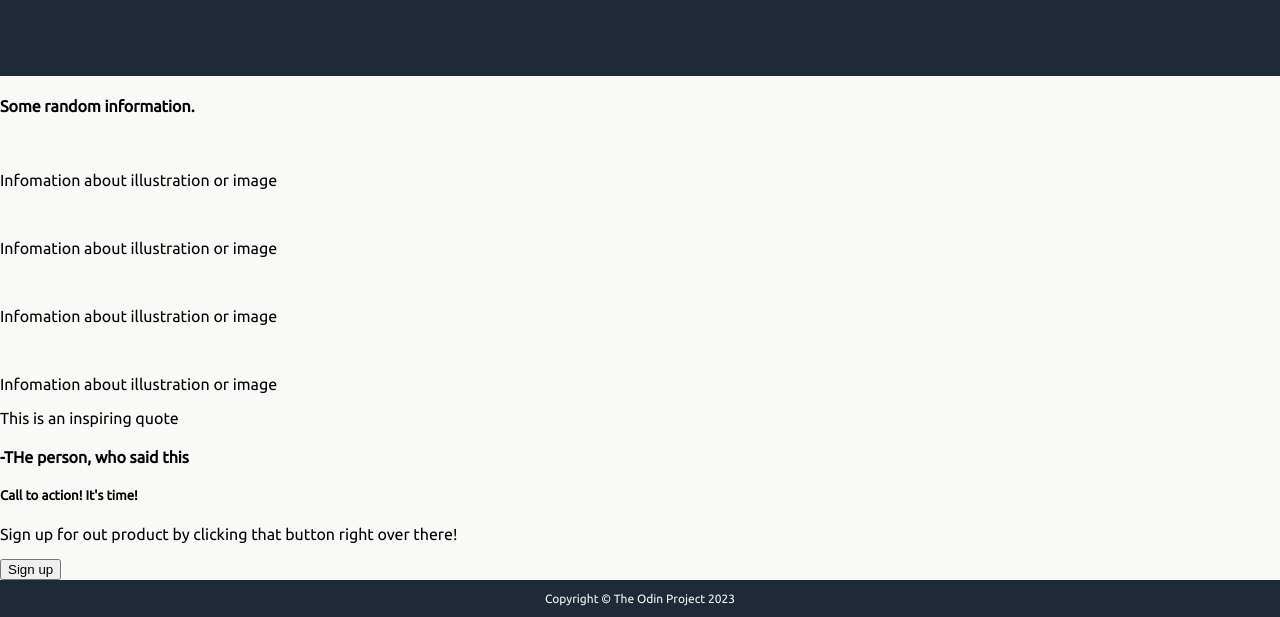
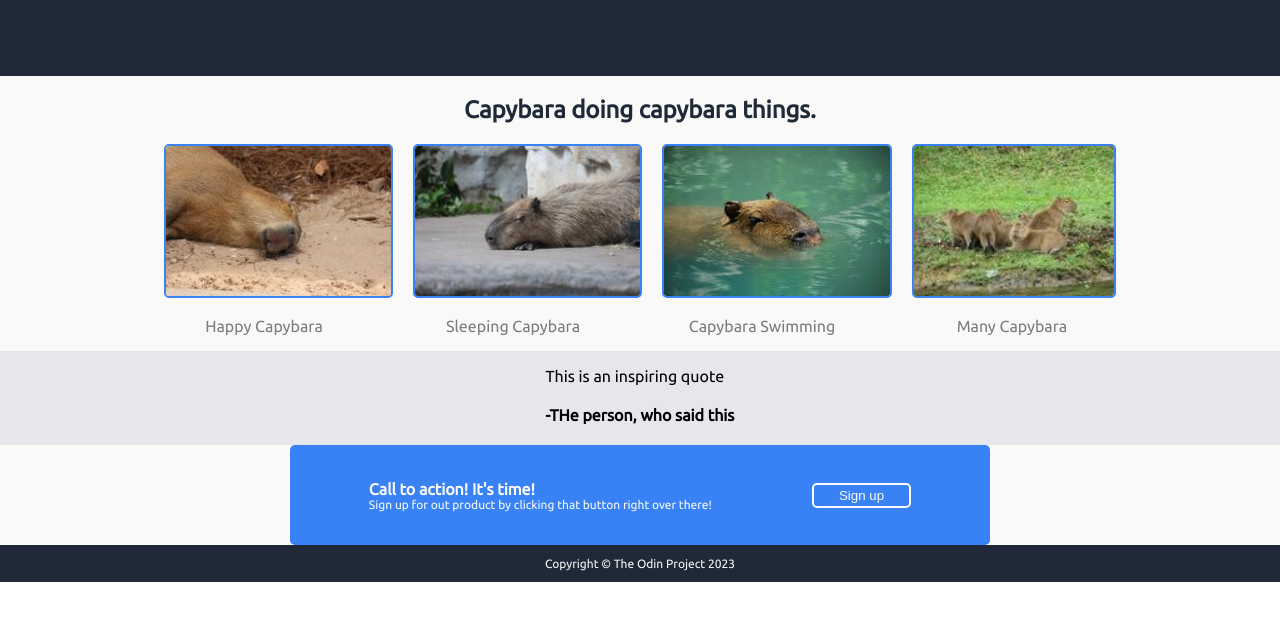
Before and after one commit to FloppyCacti/TOP-Landing-Page, a plain HTML site: page index.html in a window 1280 px wide. Shown: the part 274-891 px from the top of the page. After the commit the page ends 856 px from the top, so only its background shows below. Drawn offline with Linux system fonts and the light colour scheme.

Commit message:
Add middle content and capybara images

```diff
--- a/index.html
+++ b/index.html
@@ -23,7 +23,7 @@
         </div>
         <div class="bottom">
             <div class="left-links">
-                <h1>This website is awesome</h1>
+                <h1>This website is about Capybara</h1>
                 <p>This website has some subtext that goes here under the main title. Its a smaller font and the color is lower contrast</p>
                 <button>sign up</button>
             </div>
@@ -35,23 +35,23 @@
     </div>
     <div class="content">
         <div class="information">
-            <h4>Some random information.</h4>
-            <div>
+            <h2>Capybara doing capybara things.</h4>
+            <div class="images">
                 <div class="images-info">
-                    <img>
-                    <p>Infomation about illustration or image</p>
+                    <img src="images/happy-capybara.jpg">
+                    <p>Happy Capybara</p>
                 </div>
                 <div class="images-info">
-                    <img>
-                    <p>Infomation about illustration or image</p>
+                    <img src="images/sleeping-capybara.jpg">
+                    <p>Sleeping Capybara</p>
                 </div>
                 <div class="images-info">
-                    <img>
-                    <p>Infomation about illustration or image</p>
+                    <img src="images/swim-capybara.jpg">
+                    <p>Capybara Swimming</p>
                 </div>
                 <div class="images-info">
-                    <img>
-                    <p>Infomation about illustration or image</p>
+                    <img src="images/many-capybara.jpg">
+                    <p>Many Capybara</p>
                 </div>
             </div>
         </div>
@@ -62,11 +62,11 @@
             </div>
         </div>
         <div class="banner">
-            <div class="text">
-                <h5>Call to action! It's time!</h5>
-                <p>Sign up for out product by clicking that button right over there!</p>
-            </div>
-            <div>
+            <div class="container">
+                <div class="text">
+                    <h4>Call to action! It's time!</h4>
+                    <p>Sign up for out product by clicking that button right over there!</p>
+                </div>
                 <button>Sign up</button>
             </div>
         </div>
--- a/styles.css
+++ b/styles.css
@@ -62,7 +62,7 @@ ul{
 }
 
 .header > .bottom > .left-links > h1{
-    width: 250px;
+    width: 350px;
     color:#F9FAF8;
     margin: 0px;
 }
@@ -99,4 +99,102 @@ ul{
 .content{
     flex: 1;
     background-color: #F9FAF8;
+    display: flex;
+    flex-direction: column;
+    align-items: center;
+    justify-content: space-around;
 }
+
+.content > .information{
+    flex: 1;
+    display: flex;
+    flex-direction: column;
+    align-items: center;
+    justify-content: space-evenly;
+}
+
+.information > .images {
+    display: flex;
+    gap: 20px;
+}
+
+.images-info > p {
+    color: #7c7c7c;
+    text-align: center;
+    width: 200px;
+}
+
+.information > h2 {
+    color:#1f2937;
+}
+
+.images-info > img {
+    width: auto;
+    height: 150px;
+    border-radius: 5px;
+    border-color: #3882f6;
+    border-style: solid;
+    border-width: 2px;
+}
+
+.content > .quote {
+    flex: 1;
+    display: flex;
+    background-color: #e5e7eb;
+    align-self: stretch;
+    justify-content: center;
+    align-items: center;
+}
+
+
+
+
+
+
+
+
+
+
+
+
+
+
+
+
+
+
+.content > .banner{
+    flex: 1;
+    display: flex;
+    align-items: center;
+}
+
+.banner > .container {
+    display: flex;
+    height: 100px;
+    background-color: #3882f6;
+    align-items: center;
+    border-radius: 5px;
+    width: 700px;
+    justify-content: center;
+    gap: 100px;
+}
+
+.banner > .container > button{
+    background-color: transparent;
+    border-color: #F9FAF8;
+    padding: 3px 25px;
+    border-radius: 5px;
+    color: #F9FAF8;
+    border-style: solid;
+}
+
+.banner > .container > .text > p,
+.banner > .container > .text > h4{
+    margin: 0px;
+    color: #F9FAF8;
+}
+
+.banner > .container > .text > p{
+    font-size: 12px;
+}
```
Also changed, not shown: images/happy-capybara.jpg (added), images/many-capybara.jpg (added), images/sleeping-capybara.jpg (added), images/swim-capybara.jpg (added).
